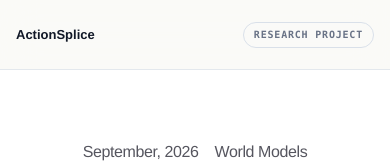
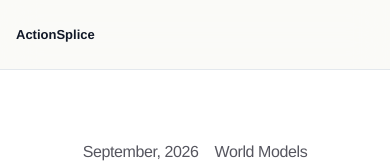
Before and after one commit to PardisTaghavi/actionsplice-website, a Next.js app: page / in a window 390 px wide. Shown: the top 163 px of the page. Built offline with nearby package versions, Linux system fonts and the light colour scheme; no server answers.

Commit message:
Remove research project badge

```diff
--- a/app/globals.css
+++ b/app/globals.css
@@ -44,10 +44,6 @@ button, input { font: inherit; }
 .brand { display: flex; align-items: center; font-size: 13px; font-weight: 650; }
 .nav-links { display: flex; gap: 30px; font-size: 12px; color: #414b5a; }
 .nav-links a:hover { color: var(--blue); }
-.internal-badge {
-  justify-self: end; padding: 7px 10px; border: 1px solid #d9e0e9; border-radius: 99px;
-  color: #697386; font: 600 10px/1 var(--font-geist-mono), monospace; text-transform: uppercase; letter-spacing: .08em;
-}
 
 .hero { padding: clamp(70px, 9vw, 132px) clamp(22px, 4vw, 72px) clamp(82px, 10vw, 148px); overflow: hidden; background: #fff; }
 .hero-copy { max-width: 1240px; margin: 0 auto; text-align: center; }
@@ -280,9 +276,8 @@ footer p { margin: 0; }
 footer span { font-family: var(--font-geist-mono), monospace; font-size: 9px; text-transform: uppercase; letter-spacing: .06em; }
 
 @media (max-width: 960px) {
-  .site-nav { grid-template-columns: 1fr auto; }
+  .site-nav { grid-template-columns: 1fr; }
   .nav-links { display: none; }
-  .internal-badge { grid-column: 2; }
   .method-layout { grid-template-columns: 1fr; }
   .method-intro { position: static; max-width: 720px; }
   .comparison-grid { grid-template-columns: repeat(2, minmax(0, 1fr)); }
--- a/app/page.tsx
+++ b/app/page.tsx
@@ -65,7 +65,6 @@ export default function Home() {
           <a href="#results">Evaluation</a>
           <a href="#citation">Citation</a>
         </div>
-        <span className="internal-badge">Research project</span>
       </nav>
 
       <section className="hero" id="top">
```
